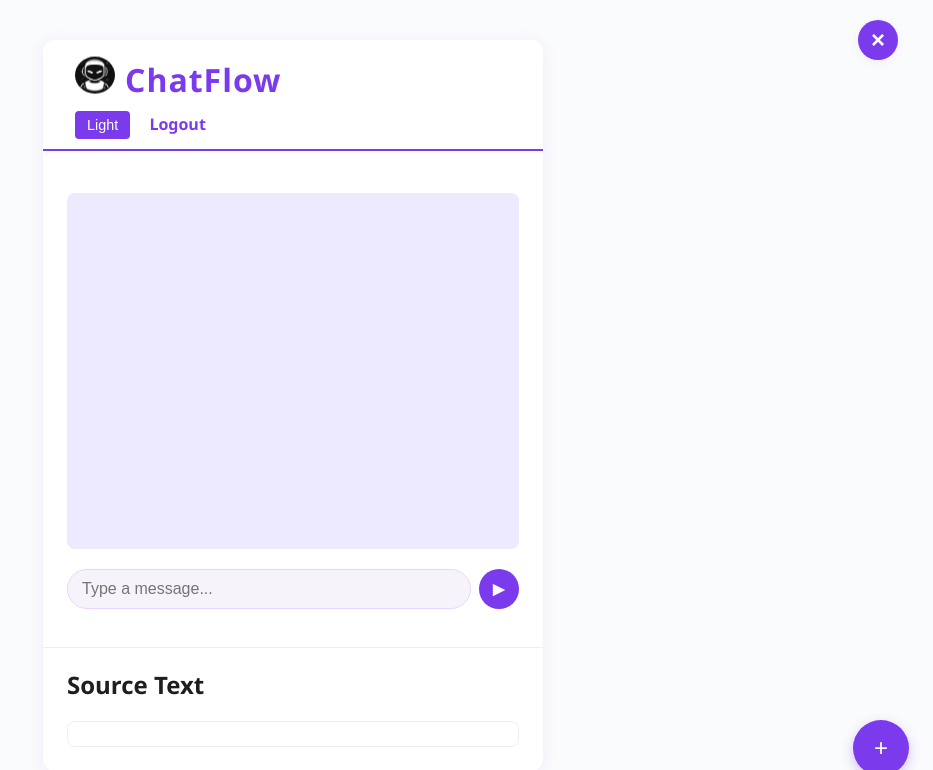
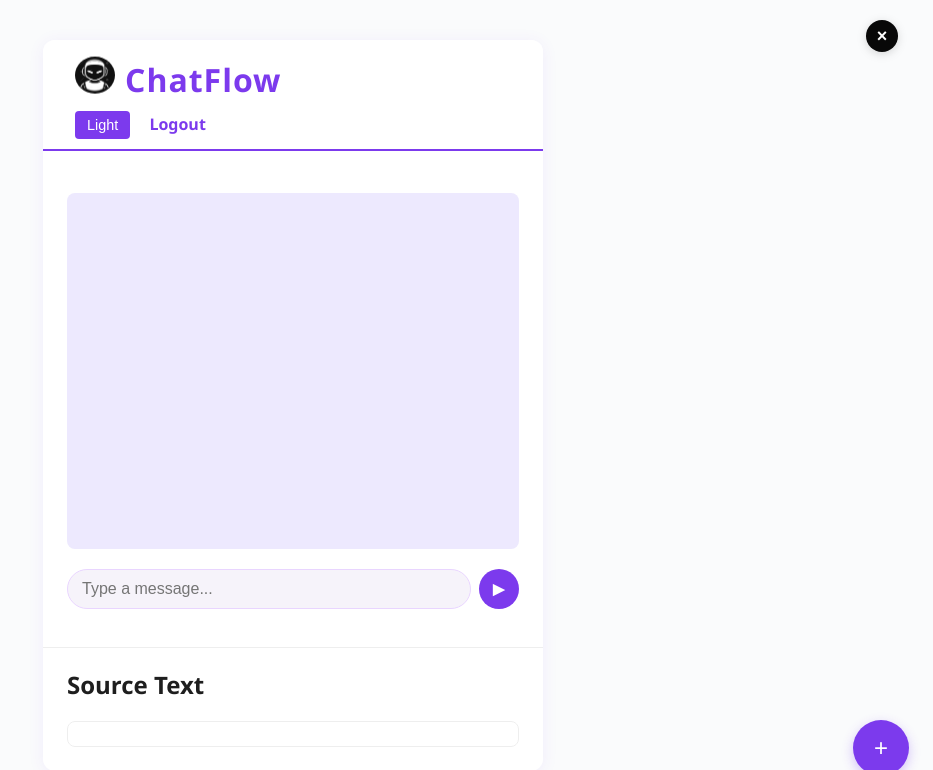
Before and after one commit to Dhruv0126/Rag_ChatFlow, a Flask app: page / in a window 1280 px wide. Shown: the top 770 px of the page, without its empty margins (347-1280 px from the left). Run offline with Flask 3, Linux system fonts and the light colour scheme; the visitor is signed in with stand-in values (Sample User, id 1).

Commit message:
Initial commit: ChatFlow RAG chatbot with Flask, Gemini & ChromaDB

```diff
--- a/static/css/styles.css
+++ b/static/css/styles.css
@@ -524,9 +524,9 @@ main {
   position: fixed;
   top: 20px;
   right: 20px;
-  width: 40px;
-  height: 40px;
-  background: var(--main-purple);
+  width: 32px;
+  height: 32px;
+  background: #080808;
   color: #fff;
   border: none;
   border-radius: 50%;
@@ -534,16 +534,16 @@ main {
   display: flex;
   align-items: center;
   justify-content: center;
-  font-size: 24px;
-  box-shadow: 0 2px 8px var(--shadow-color);
+  font-size: 18px;
+  box-shadow: 0 2px 8px rgba(128, 128, 128, 0.3);
   transition: all 0.3s ease;
   z-index: 1000;
 }
 
 .clear-chat:hover {
-  background: var(--main-purple-dark);
+  background: #000000;
   transform: scale(1.1);
-  box-shadow: 0 4px 12px var(--shadow-color);
+  box-shadow: 0 4px 12px rgba(128, 128, 128, 0.4);
 }
 
 .clear-chat:active {
@@ -556,12 +556,12 @@ main {
 }
 
 [data-theme="dark"] .clear-chat {
-  background: var(--main-purple);
+  background: #808080;
   box-shadow: 0 2px 8px rgba(0, 0, 0, 0.5);
 }
 
 [data-theme="dark"] .clear-chat:hover {
-  background: var(--main-purple-dark);
+  background: #666666;
   box-shadow: 0 4px 12px rgba(0, 0, 0, 0.6);
 }
 
```
Also changed, not shown: README.md.
